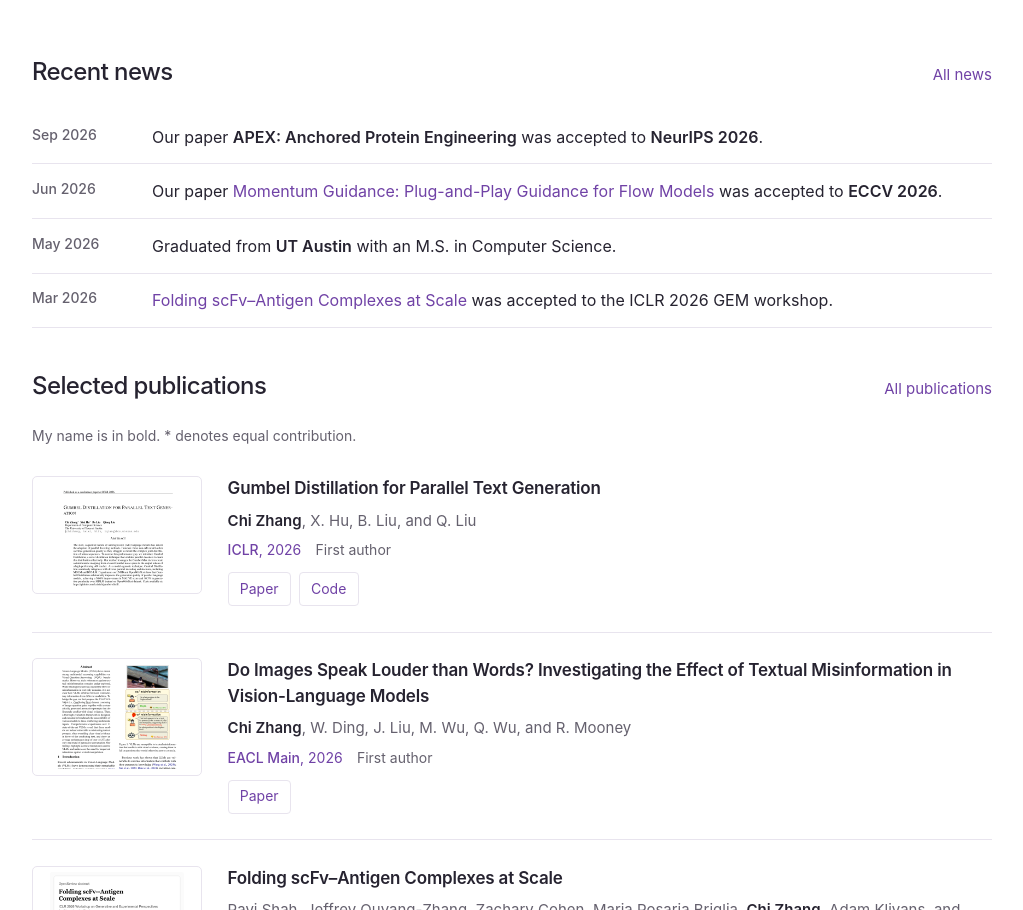
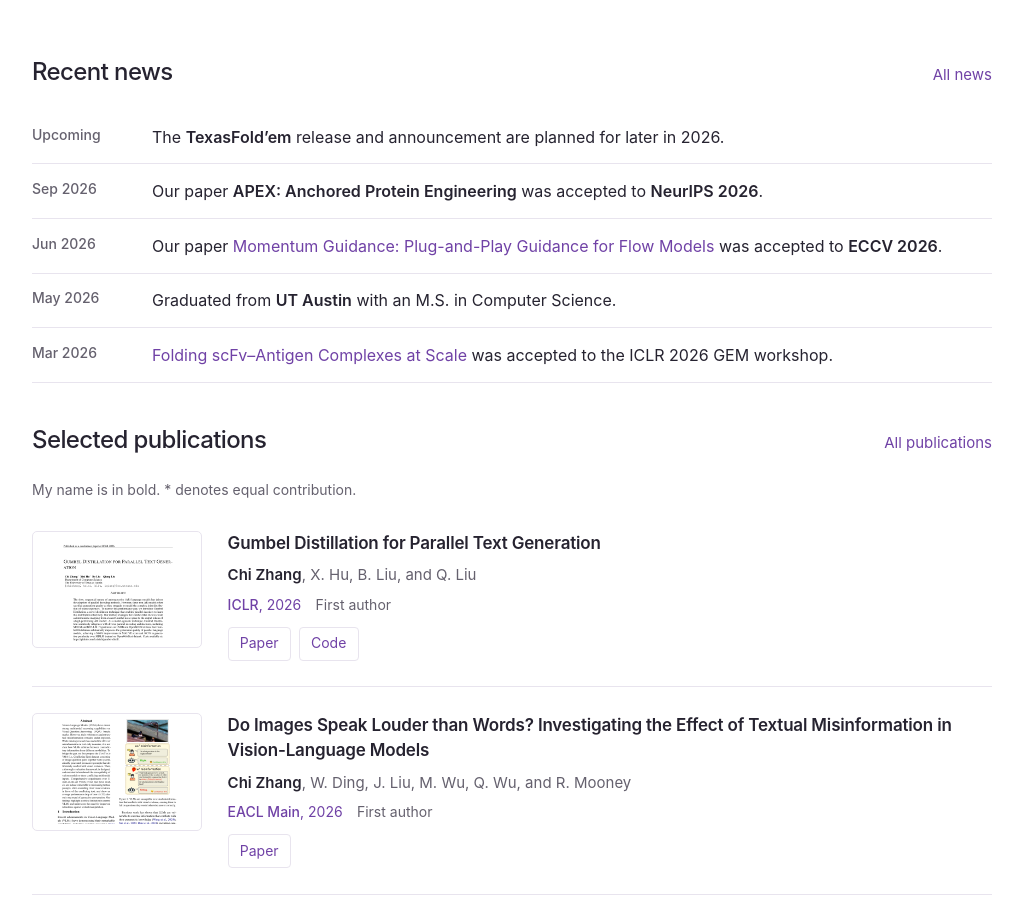
Before and after one commit to skyzczzz/skyzczzz.github.io, a plain HTML site: page index.html in a window 1280 px wide. Shown: the part 993-1903 px from the top of the page, without its empty margins (128-1151 px from the left). Drawn offline with Linux system fonts and the light colour scheme.

Commit message:
Add upcoming TexasFold’em release announcement

```diff
--- a/index.html
+++ b/index.html
@@ -117,6 +117,12 @@
           <div class="news">
             <div class="table-responsive">
               <table class="table table-sm table-borderless">
+                <tr>
+                  <th scope="row" style="width: 20%">Upcoming</th>
+                  <td>
+                    The <strong>TexasFold’em</strong> release and announcement are planned for later in 2026.
+                  </td>
+                </tr>
                 <tr>
                   <th scope="row" style="width: 20%">Sep 2026</th>
                   <td>
```
Also changed, not shown: news/index.html (+6 -0 lines).
